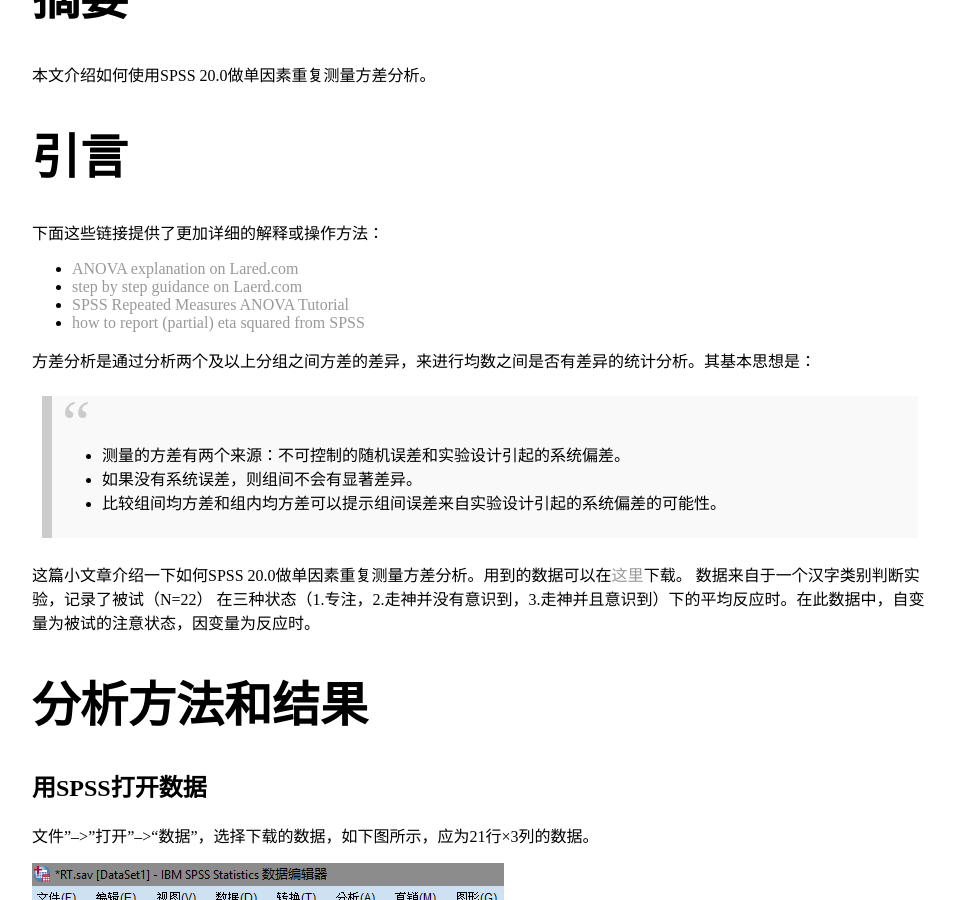
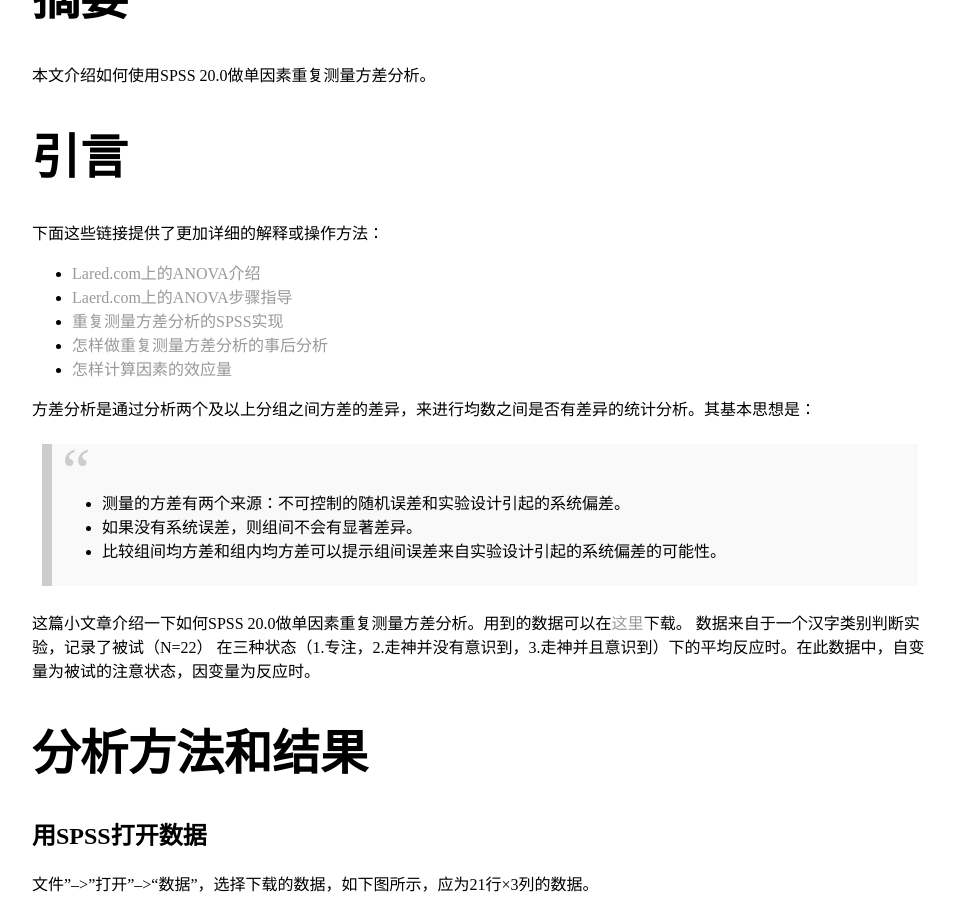
Before and after one commit to neurosciencetao/neurosciencetao.github.io, a Jekyll site: the page built from _posts/2017-07-11-Repeated-ANOVA-for-univariate-single-factor-design.md, in a window 1280 px wide and 900 px high, scrolled down 321 px. Shown: the whole window, without its empty margins (160-1115 px from the left). Built offline with Jekyll 4.4.1, drawn with Linux system fonts in a browser that asks for light colours.

Commit message:
updating index picture
西环码头夜景，20170716和Lilian一起拍摄。

```diff
--- a/_posts/2017-07-11-Repeated-ANOVA-for-univariate-single-factor-design.md
+++ b/_posts/2017-07-11-Repeated-ANOVA-for-univariate-single-factor-design.md
@@ -9,10 +9,11 @@ date: 2017-07-11
 
 # 引言
 下面这些链接提供了更加详细的解释或操作方法：
-- [ANOVA explanation on Lared.com](https://statistics.laerd.com/statistical-guides/repeated-measures-anova-statistical-guide.php)
-- [step by step guidance on Laerd.com](https://statistics.laerd.com/spss-tutorials/one-way-anova-repeated-measures-using-spss-statistics.php)
-- [SPSS Repeated Measures ANOVA Tutorial](https://www.spss-tutorials.com/spss-repeated-measures-anova/)
-- [how to report (partial) eta squared from SPSS](https://www.spss-tutorials.com/spss-partial-eta-squared/)
+- [Lared.com上的ANOVA介绍](https://statistics.laerd.com/statistical-guides/repeated-measures-anova-statistical-guide.php)
+- [Laerd.com上的ANOVA步骤指导](https://statistics.laerd.com/spss-tutorials/one-way-anova-repeated-measures-using-spss-statistics.php)
+- [重复测量方差分析的SPSS实现](https://www.spss-tutorials.com/spss-repeated-measures-anova/)
+- [怎样做重复测量方差分析的事后分析](https://www.spss-tutorials.com/spss-repeated-measures-anova-example-2/#workflow)
+- [怎样计算因素的效应量](https://www.spss-tutorials.com/spss-partial-eta-squared/)
 
 方差分析是通过分析两个及以上分组之间方差的差异，来进行均数之间是否有差异的统计分析。其基本思想是：
 > - 测量的方差有两个来源：不可控制的随机误差和实验设计引起的系统偏差。
--- a/cv/index.html
+++ b/cv/index.html
@@ -4,6 +4,5 @@ title: TAO Ran's CV
 ---
 
         <h1>{{ page.title }}</h1>
-        <p> Click and download my CV.
-            <a href="/cv/CV.pdf">CV.pdf
+        <p> Click and download my <a href="/cv/CV.pdf">CV.
         </p>
--- a/index.html
+++ b/index.html
@@ -3,7 +3,7 @@ layout: default
 title: TAO Ran, a PhD student
 ---
 <div class="blurb">
-	<img src="/img/western_district_sea.jpg" alt="Werstern district sea view." width="70%">
+	<img src="/img/Western_District_Wharf_Night_View.jpg" alt="Werstern district sea view at night." width="70%">
 	<h1>Hi, I'm TAO Ran!</h1>
 	<p>This is my GitHub personal page. It is currently under construction. Please come back and check later.<br>
 		<a href="/cv">Read my Curriculum Vitae...</a><br>
```
Also changed, not shown: img/Western_District_Wharf_Night_View.jpg (added), 1 other file.
